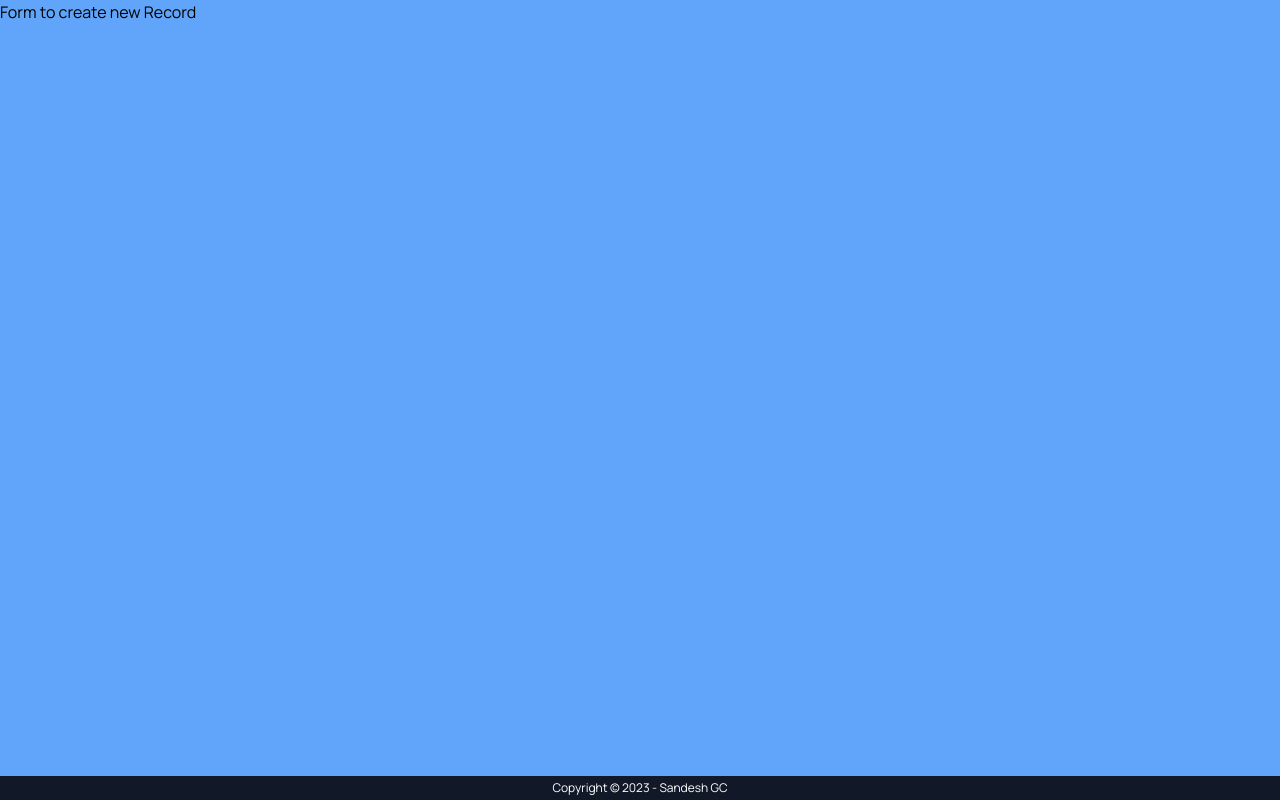
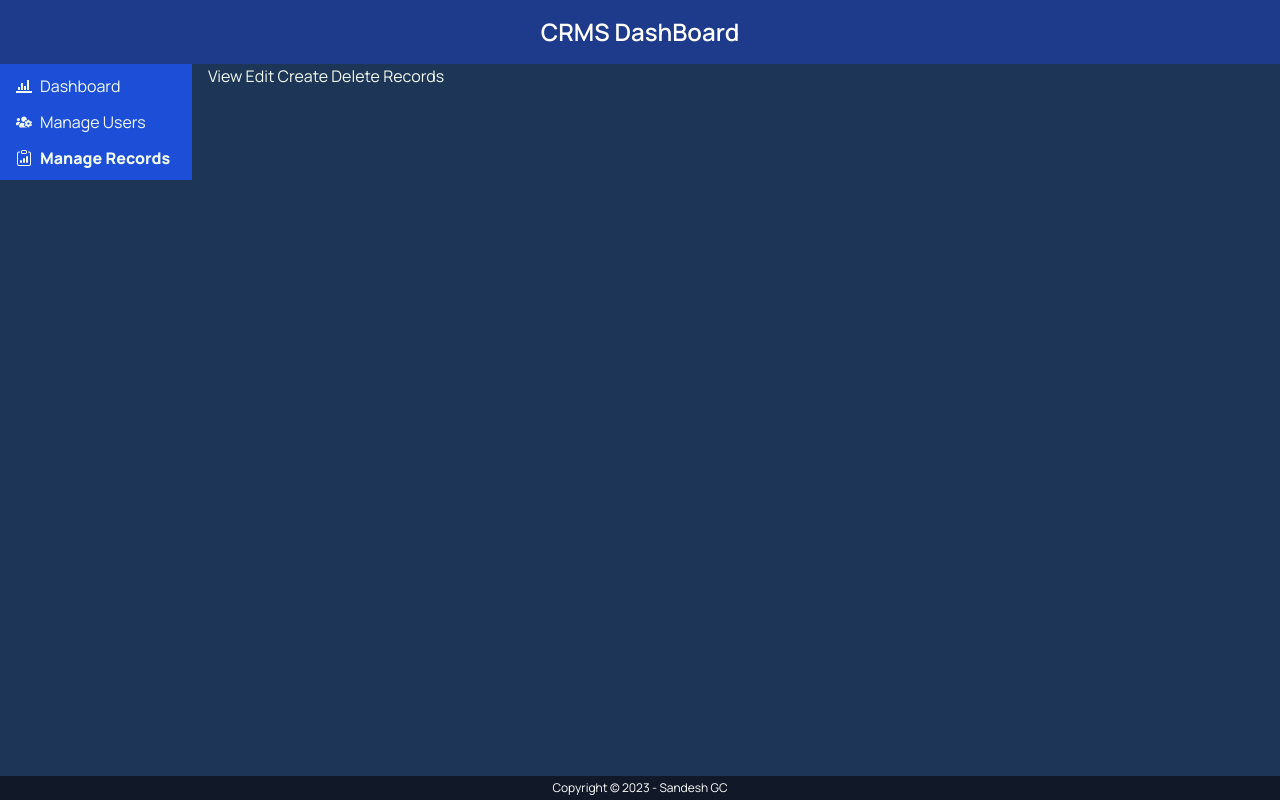
Before and after one commit to gcsandesh/Criminal-Record-Management-System, a React (Vite) app in the folder client/: page /admin/records in a window 1280 px wide. Built offline with nearby package versions, Linux system fonts and the light colour scheme.

Commit message:
create admin dashboard

```diff
--- a/client/src/App.jsx
+++ b/client/src/App.jsx
@@ -8,14 +8,14 @@ import {
 	Crimes,
 	Records,
 	EachRecord,
-	AddRecord,
 	AdminDash,
 } from "./pages";
+import ManageRecords from "./pages/Admin/ManageRecords";
 
 function App() {
 	return (
 		<Router>
-			<div className="App bg-blue-400">
+			<div className="App bg-dark text-light">
 				<Routes>
 					<Route path="/" element={<Layout />}>
 						<Route index element={<Landing />} />
@@ -23,10 +23,12 @@ function App() {
 						<Route path="/records/:id" element={<EachRecord />} />
 						<Route path="/crimes" element={<Crimes />} />
 						{/* for admin */}
-						<Route path="/admin">
-							<Route index element={<AdminDash />} />
+						<Route path="/admin" element={<AdminDash />}>
+							{/* <Route index element={<AdminDash />}> */}
+							<Route index element={<Records />} />
 							<Route path="users" element={<Users />} />
-							<Route path="records" element={<AddRecord />} />
+							<Route path="records" element={<ManageRecords />} />
+							{/* </Route> */}
 						</Route>
 					</Route>
 				</Routes>
--- a/client/src/components/LoginForm.jsx
+++ b/client/src/components/LoginForm.jsx
@@ -21,7 +21,7 @@ export default function LoginForm({ setIsLoggedIn }) {
 		<div className="">
 			<form
 				onSubmit={handleLogin}
-				className="bg-white p-4 rounded-md flex flex-col gap-2"
+				className="bg-white text-black p-4 rounded-md flex flex-col gap-2"
 			>
 				<h3 className="text-center border-b-2 border-blue-400">Login</h3>
 				<div className="my-2">
--- a/client/src/components/SearchUserForm.jsx
+++ b/client/src/components/SearchUserForm.jsx
@@ -16,7 +16,7 @@ export default function SearchUserForm({
 			<form
 				method="GET"
 				onSubmit={handleSubmit}
-				className="flex flex-col justify-between items-start rounded-md gap-2 p-4 bg-white"
+				className="flex flex-col justify-between items-start rounded-md gap-2 p-4 bg-light text-dark"
 			>
 				<div className="flex justify-between gap-2">
 					<div className="flex flex-col items-start gap-1 justify-between w-full my-2">
--- /dev/null
+++ b/client/src/pages/Admin/AdminDash.jsx
@@ -0,0 +1,17 @@
+import React from "react";
+import AdminSideNav from "./AdminSideNav";
+import { Link, Outlet } from "react-router-dom";
+
+export default function AdminDash() {
+	return (
+		<div className="flex flex-col justify-between">
+			<h1 className="py-2 bg-blue-900 text-white font-semibold text-2xl text-center leading-loose">
+				<Link to="/admin">CRMS DashBoard</Link>
+			</h1>
+			<div className="flex gap-4">
+				<AdminSideNav />
+				<Outlet />
+			</div>
+		</div>
+	);
+}
--- /dev/null
+++ b/client/src/pages/Admin/AdminSideNav.jsx
@@ -0,0 +1,41 @@
+import React from "react";
+import { NavLink } from "react-router-dom";
+import { BsClipboardData } from "react-icons/bs";
+import { FaUsersCog } from "react-icons/fa";
+import { ImStatsBars } from "react-icons/im";
+
+export default function AdminSideNav() {
+	return (
+		<ul className=" flex flex-col items-start justify-between gap-2 w-fit max-w-xs bg-blue-700 h-full p-2">
+			<li>
+				<NavLink to={"/admin"}>
+					<button className=" flex items-center gap-2 px-2 py-0.5 w-44 rounded-sm text-left">
+						<ImStatsBars />
+						<p>Dashboard</p>
+					</button>
+				</NavLink>
+			</li>
+			<li>
+				<NavLink
+					style={({ isActive }) => (isActive ? { fontWeight: 800 } : undefined)}
+					to={"users"}
+				>
+					<button className=" flex items-center gap-2 px-2 py-0.5 w-44 rounded-sm text-left">
+						<FaUsersCog />
+						<p>Manage Users</p>
+					</button>
+				</NavLink>
+			</li>
+			<li>
+				<NavLink
+					style={({ isActive }) => (isActive ? { fontWeight: 800 } : undefined)}
+					to={"records"}
+				>
+					<button className=" flex items-center gap-2 px-2 py-0.5 w-44 rounded-sm text-left">
+						<BsClipboardData /> <p>Manage Records</p>
+					</button>
+				</NavLink>
+			</li>
+		</ul>
+	);
+}
--- /dev/null
+++ b/client/src/pages/Admin/ManageRecords.jsx
@@ -0,0 +1,7 @@
+import React from 'react'
+
+export default function ManageRecords() {
+  return (
+    <div>View Edit Create Delete Records</div>
+  )
+}
--- a/client/src/pages/index.js
+++ b/client/src/pages/index.js
@@ -2,8 +2,7 @@ import Landing from "./Landing";
 import Records from "./Records/Records";
 import EachRecord from "./EachRecord";
 import Crimes from "./Crimes";
-import AddRecord from "./AddRecord";
 import Users from "./Users";
 import AdminDash from "./Admin/AdminDash";
 
-export { Landing, Records, EachRecord, AddRecord, Crimes, Users, AdminDash };
+export { Landing, Records, EachRecord, Crimes, Users, AdminDash };
--- a/client/tailwind.config.cjs
+++ b/client/tailwind.config.cjs
@@ -6,6 +6,10 @@ module.exports = {
 			fontFamily: {
 				Manrope: ["Manrope", "sans-serif"],
 			},
+			colors: {
+				dark: "#1d3557",
+				light: "#f1faee",
+			},
 		},
 	},
 	plugins: [],
```
Also changed, not shown: client/src/pages/Admin/AddRecord.jsx (renamed from client/src/pages/AddRecord.jsx).
